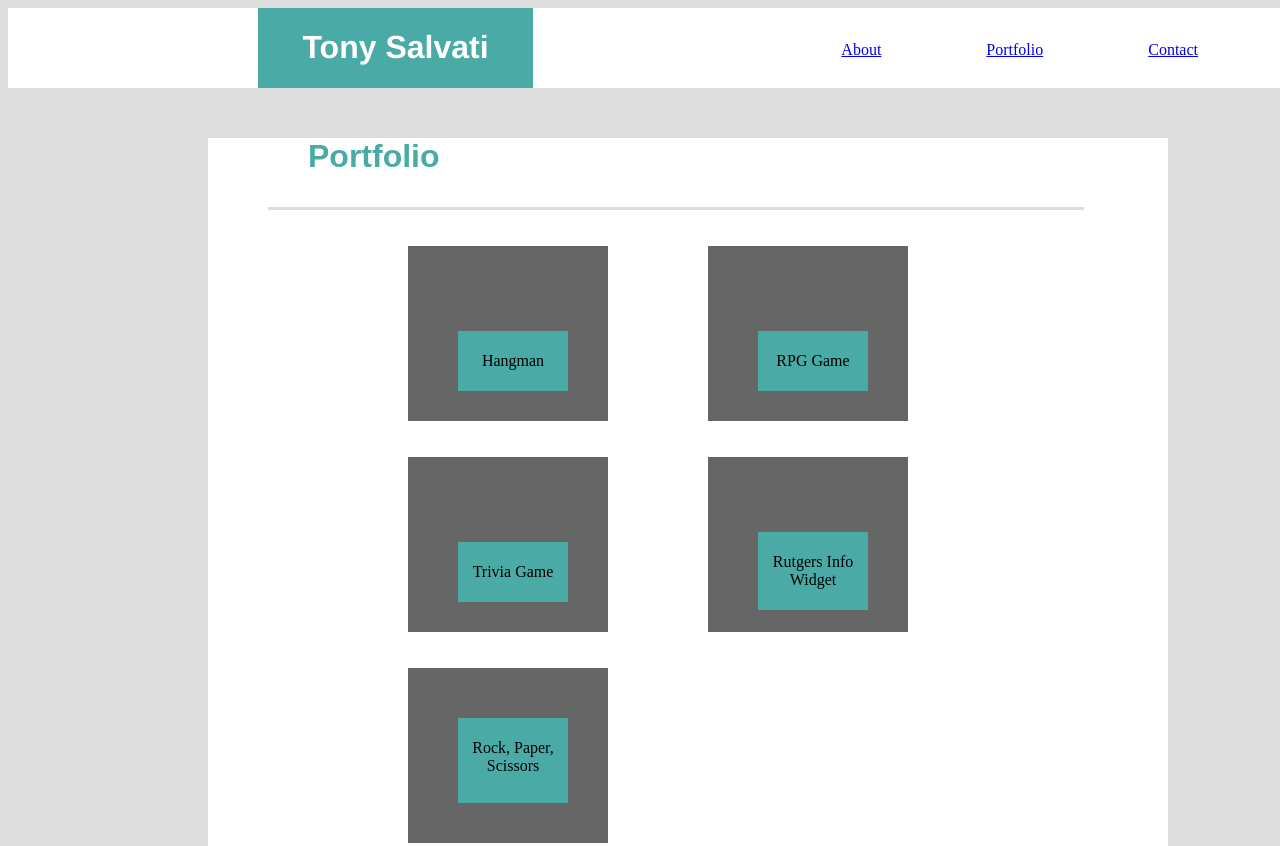
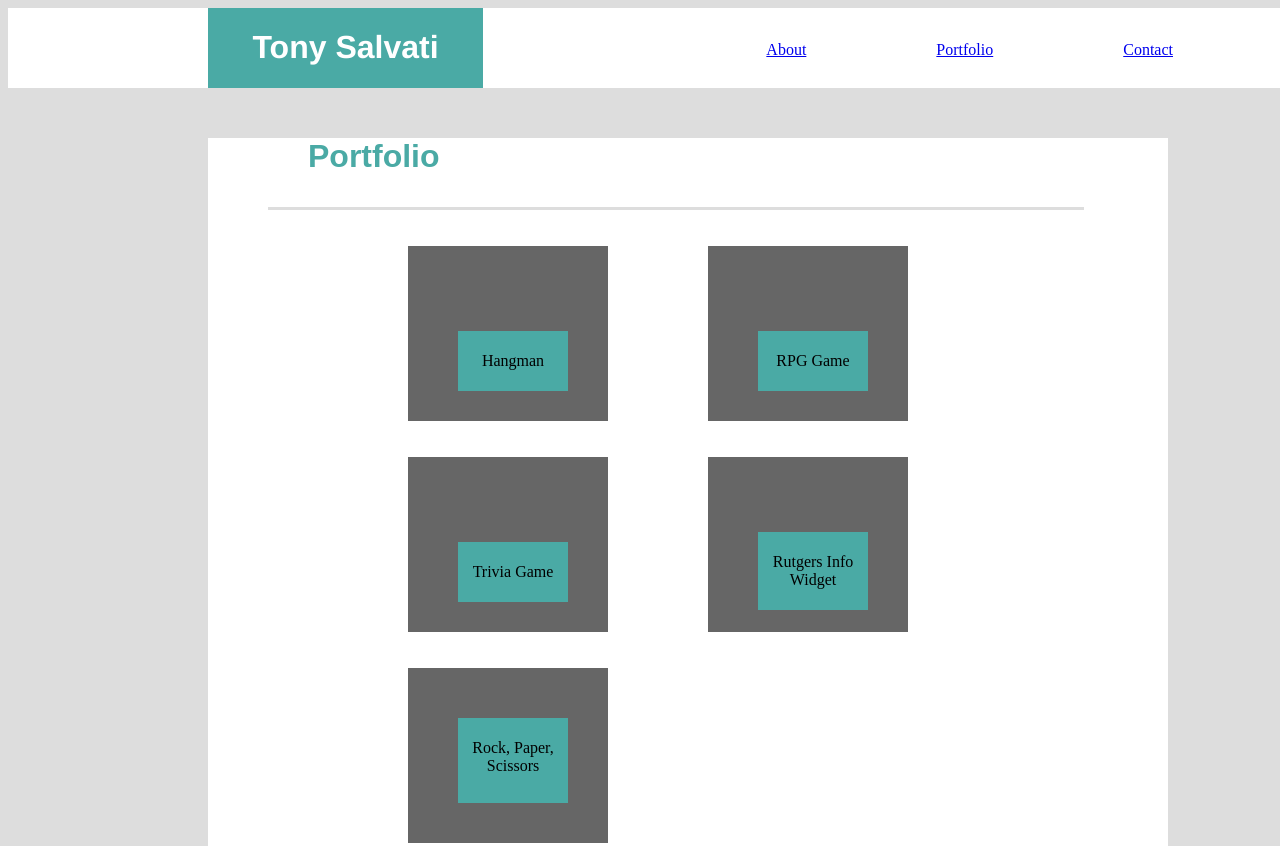
Before and after one commit to tsalvati84/Basic-Portfolio, a plain HTML site: page portfolio.html in a window 1280 px wide. Shown: the top 846 px of the page. Drawn offline with Linux system fonts and the light colour scheme.

Commit message:
Portfolio Hw

```diff
--- a/assets/css/style.css
+++ b/assets/css/style.css
@@ -19,7 +19,7 @@ li {
     background-color: white;
     padding: 15px;
     float: right;
-    margin-right: 75px;
+    margin-right: 100px;
 
 }
 
@@ -76,7 +76,7 @@ img {
     font-size: 16px;
     position: relative;
     float: right;
-    margin-top: 40px;
+    margin-top: 25px;
     margin-right: 155px;
     text-align: left;
 }
@@ -107,7 +107,7 @@ img {
     position: absolute;
     margin-left: 300px;
     height: 80px;
-    width: 225px;
+    width: 275px;
     text-align: center;
     font-family: helvetica;
     font-size: 16px;
@@ -185,6 +185,18 @@ button  {
     height: 35px;
     text-align: center;
     margin-top: 60px;
+}
+.name3 {
+    border-style: none;
+    background-color: #4aaaa5;
+    position: absolute;
+    margin-left: 200px;
+    height: 80px;
+    width: 275px;
+    text-align: center;
+    font-family: helvetica;
+    font-size: 16px;
+    color: white;
 }
 
 .section3 {
--- a/portfolio.html
+++ b/portfolio.html
@@ -11,7 +11,7 @@
 
 <body>
     <div class="header">
-        <div class="name">
+        <div class="name3">
             <h1>Tony Salvati</h1>
         </div>
         <nav>
```
Also changed, not shown: index.html (+7 -7 lines).
